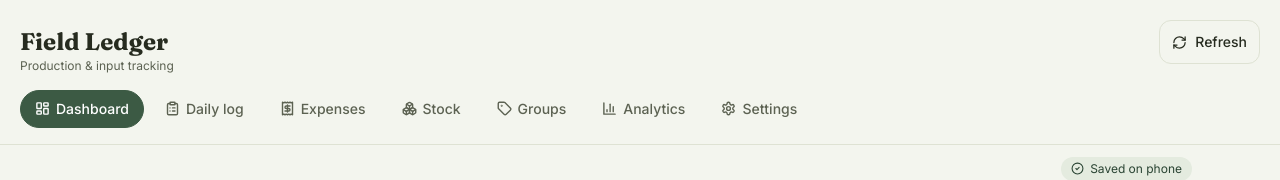
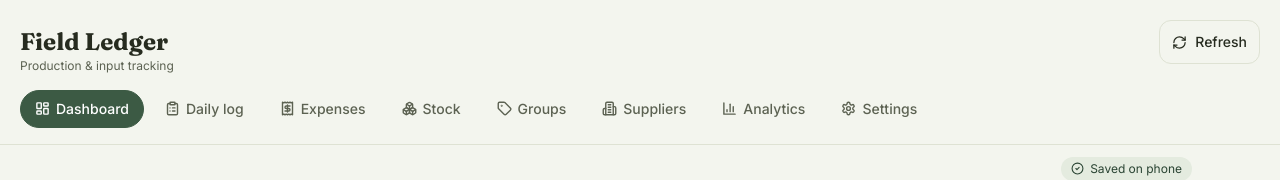
Before and after one commit to makosa-irvin/farm-mvp-app, a React (Vite) app: page / in a window 1280 px wide. Shown: the top 180 px of the page. Built offline with nearby package versions, Linux system fonts and the light colour scheme.

Commit message:
feat: add suppliers to navigation

```diff
--- a/src/constants.js
+++ b/src/constants.js
@@ -1,4 +1,4 @@
-import { LayoutDashboard, ClipboardList, Receipt, Tag, BarChart3, Boxes, Settings, Egg, Droplets, Wheat, Package } from 'lucide-react';
+import { LayoutDashboard, ClipboardList, Receipt, Tag, BarChart3, Boxes, Settings, Building2, Egg, Droplets, Wheat, Package } from 'lucide-react';
 
 export const UNIT_TYPES = [
   { value: 'eggs', label: 'Layer flock (eggs)', unitLabel: 'eggs', groupSize: 30, groupLabel: 'tray', hasGrades: true, icon: Egg },
@@ -26,6 +26,7 @@ export const TABS = [
   { value: 'expenses', label: 'Expenses', icon: Receipt },
   { value: 'inventory', label: 'Stock', icon: Boxes },
   { value: 'units', label: 'Groups', icon: Tag },
+  { value: 'suppliers', label: 'Suppliers', icon: Building2 },
   { value: 'analytics', label: 'Analytics', icon: BarChart3 },
   { value: 'settings', label: 'Settings', icon: Settings },
 ];
```
